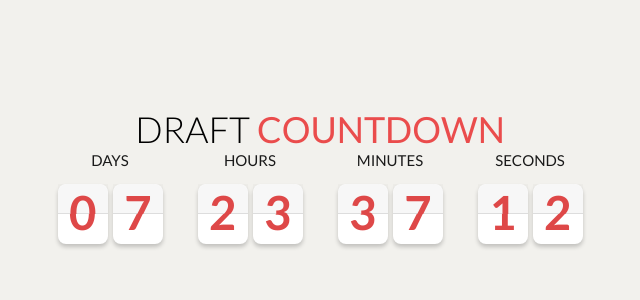
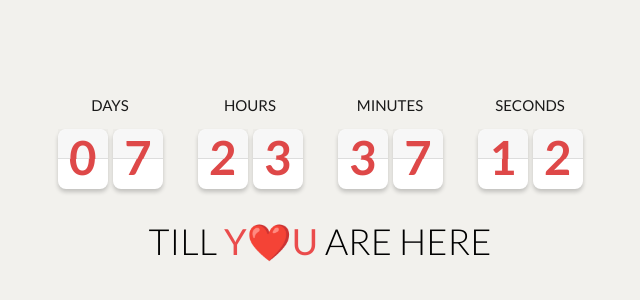
Before and after one commit to jyotirmoy3435/jyotirmoy3435.github.io, a plain HTML site: page index.html in a window 1280 px wide. Shown: the part 220-520 px from the top of the page, without its empty margins (320-960 px from the left). Drawn offline with nearby package versions, Linux system fonts and the light colour scheme.

Commit message:
Update index.html

```diff
--- a/index.html
+++ b/index.html
@@ -13,15 +13,12 @@
 <body>
   <!-- partial:index.partial.html -->
   <div class="wrap">
-    <h1>Draft <strong>Countdown</strong></h1>
-
     <div class="countdown">
-      <!-- DIAS -->
+      <!-- DAYS -->
       <div class="bloc-time days" data-init-value="0">
         <span class="count-title">Days</span>
 
         <div class="bloc-time-item">
-
           <div class="figure days days-1">
             <span class="top">-</span>
             <span class="top-back">
@@ -45,12 +42,11 @@
           </div>
         </div>
       </div>
-      <!-- HORAS -->
+      <!-- HOURS -->
       <div class="bloc-time hours" data-init-value=0">
         <span class="count-title">Hours</span>
 
         <div class="bloc-time-item">
-
           <div class="figure hours hours-1">
             <span class="top">-</span>
             <span class="top-back">
@@ -74,12 +70,11 @@
           </div>
         </div>
       </div>
-      <!-- MINUTOS -->
+      <!-- MINUTES -->
       <div class="bloc-time min" data-init-value="0">
         <span class="count-title">Minutes</span>
 
         <div class="bloc-time-item">
-
           <div class="figure min min-1">
             <span class="top">-</span>
             <span class="top-back">
@@ -103,12 +98,11 @@
           </div>
         </div>
       </div>
-      <!-- SEGUNDOS -->
+      <!-- SECONDS -->
       <div class="bloc-time sec" data-init-value="0">
         <span class="count-title">Seconds</span>
 
         <div class="bloc-time-item">
-
           <div class="figure sec sec-1">
             <span class="top">-</span>
             <span class="top-back">
@@ -133,6 +127,8 @@
         </div>
       </div>
     </div>
+
+    <h1>Till  <strong>Y❤️U</strong>  are here</h1>
   </div>
 
   <script src='//cdnjs.cloudflare.com/ajax/libs/jquery/2.1.3/jquery.min.js'></script>
@@ -141,5 +137,4 @@
   <script src="./script.js"></script>
 
 </body>
-
 </html>
```
